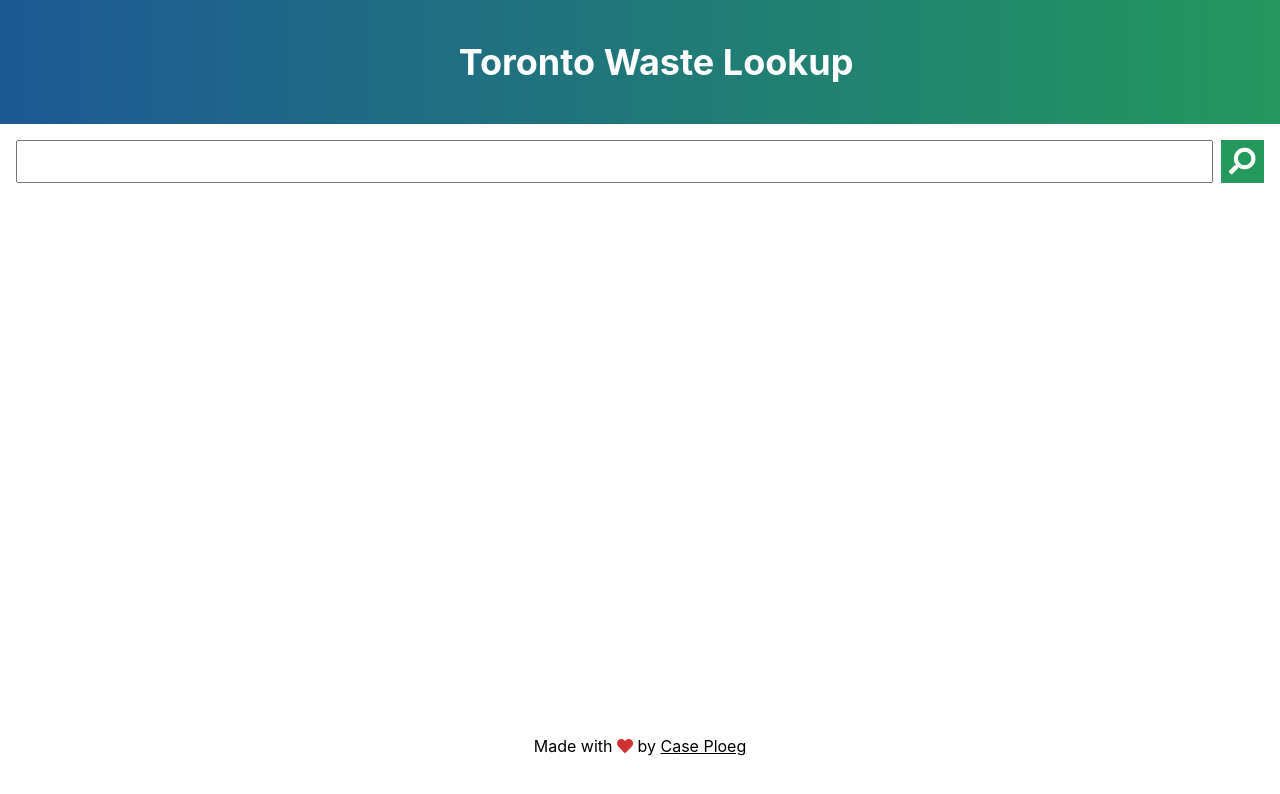
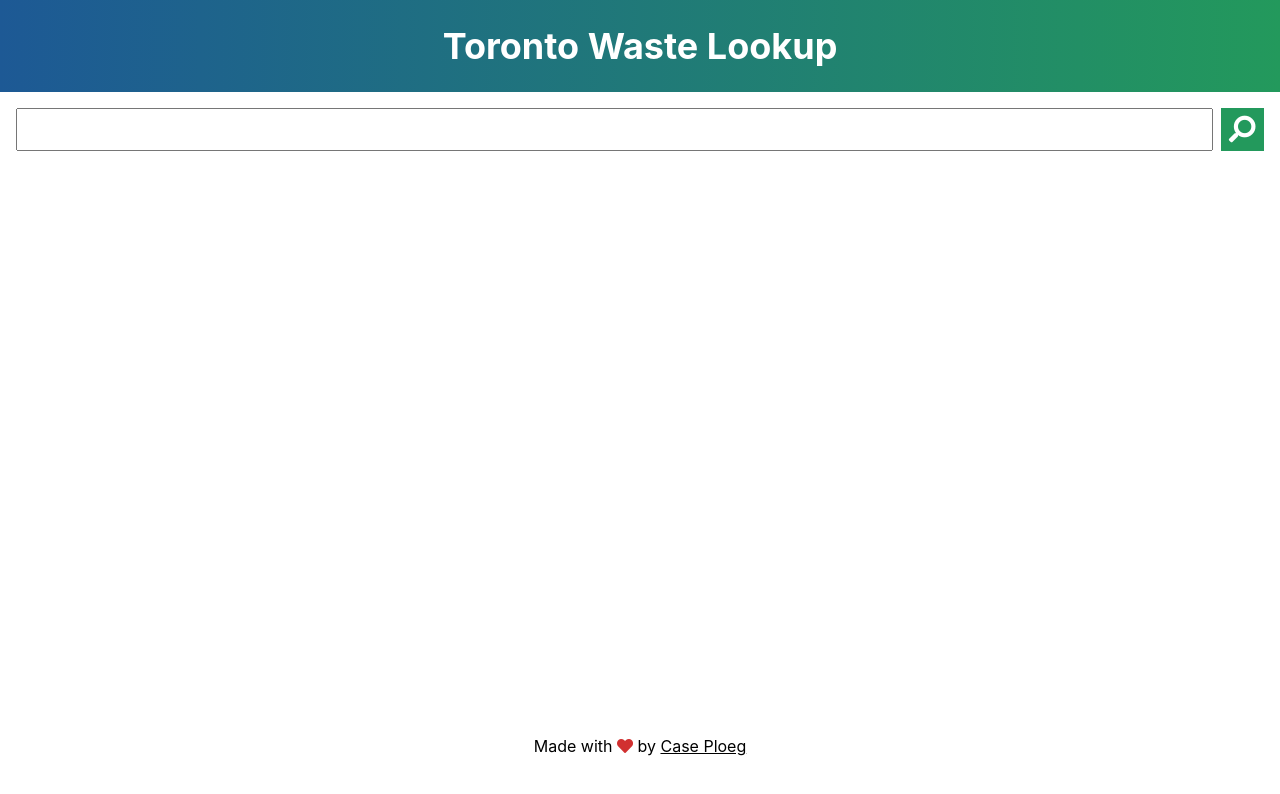
Before and after one commit to casePloeg/torontowaste, a React (Create React App) app: page / in a window 1280 px wide. Shown: the top 794 px of the page. Built offline with nearby package versions, Linux system fonts and the light colour scheme.

Commit message:
added more flexibilty to searching regex , fixed centering issue with header

```diff
--- a/src/App.css
+++ b/src/App.css
@@ -11,6 +11,7 @@
 }
 
 h2 {
+  text-align: center;
   margin: 0px;
   color: var(--primary-color);
 }
@@ -35,6 +36,9 @@ a:visited:active {
 }
 
 .header {
+  display: flex;
+  align-items: center;
+  justify-content: center;
   text-align: center;
   color: white;
   width: 100vw;
@@ -43,7 +47,6 @@ a:visited:active {
     var(--secondary-color),
     var(--primary-color)
   );
-  padding: 1rem;
 }
 
 .searchBar {
--- a/src/App.js
+++ b/src/App.js
@@ -26,7 +26,7 @@ class App extends Component {
   // this method handles the api call, will update the results list
   handleSearch(keyword) {
     // create a regex using the keyword given the by user, spaces are required so that words contained in other words aren't matched. ie, rat => crate
-    const re = new RegExp("\\s" + keyword + "\\s");
+    const re = new RegExp("." + keyword + ".");
     let results = [];
     // make an fetch api call on the toronto waste database
     fetch(
```
